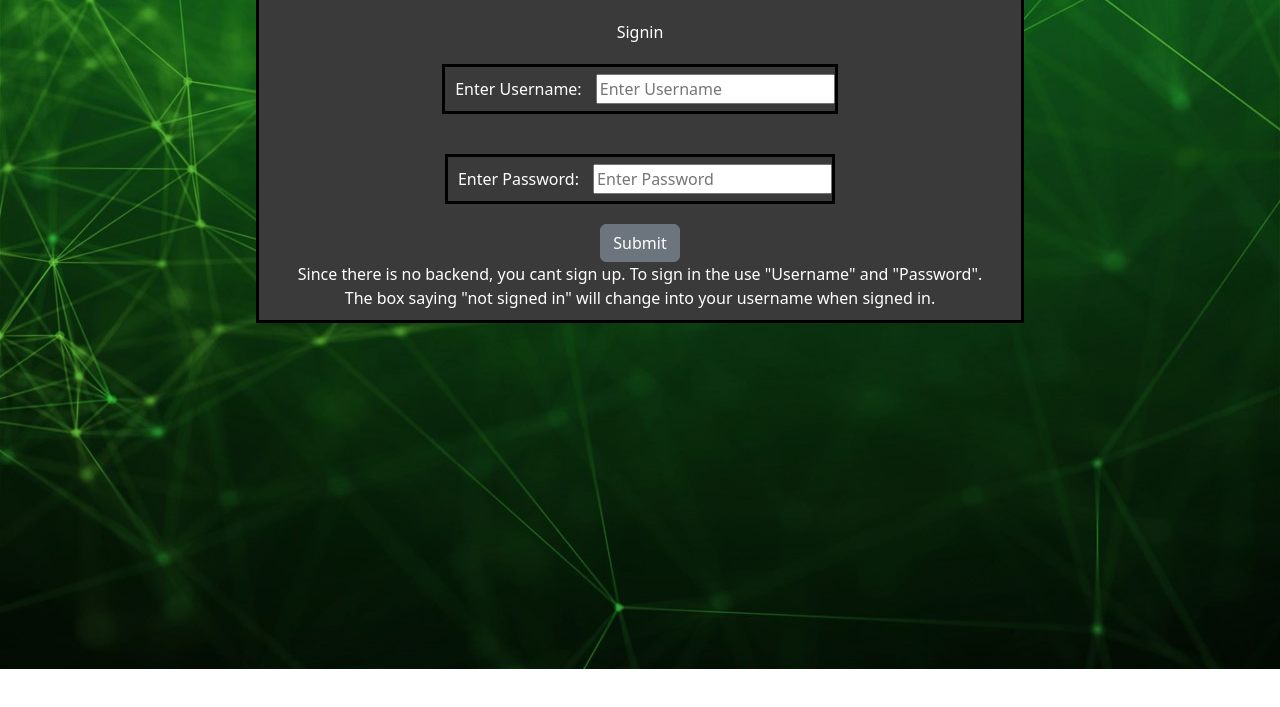
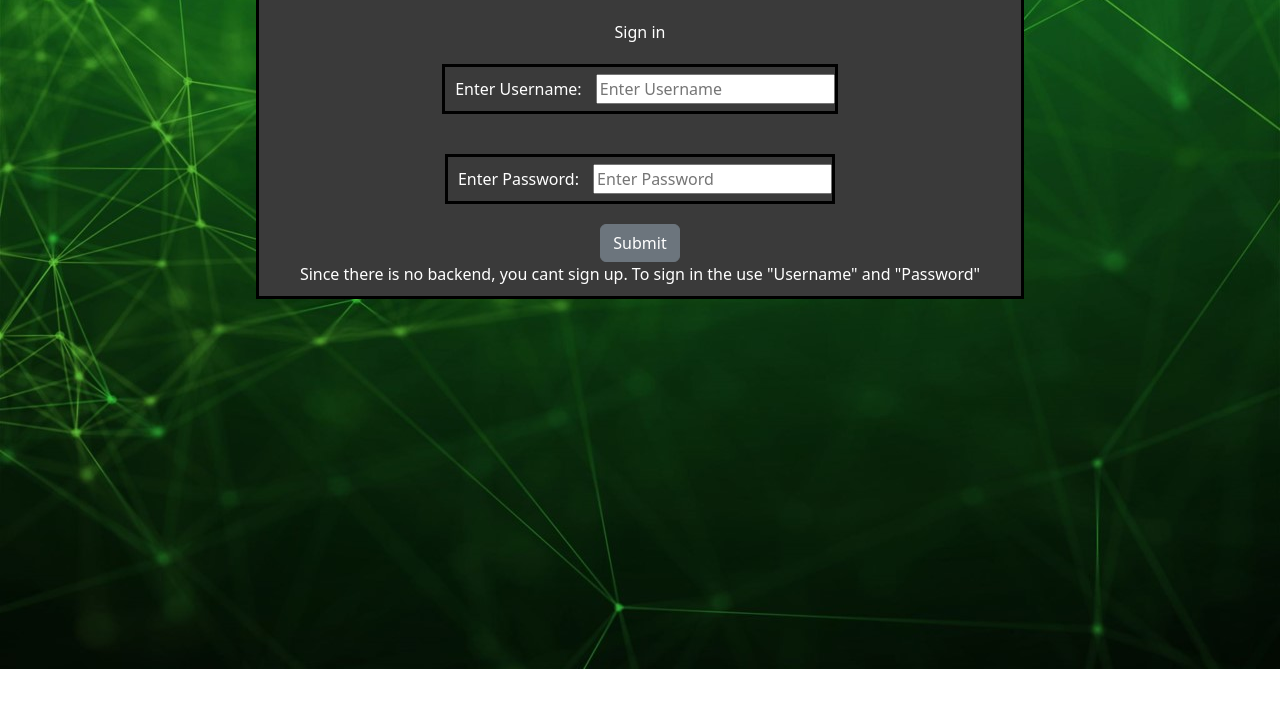
Before and after one commit to johnmoughtinleay/UA92-block-3, a plain HTML site: page login-signup.html in a window 1280 px wide. Shown: the part 83-790 px from the top of the page. Drawn offline with nearby package versions, Linux system fonts and the light colour scheme.

Commit message:
Update login-signup.html

```diff
--- a/login-signup.html
+++ b/login-signup.html
@@ -31,7 +31,7 @@
         </div>
 
         <div class="main-text">
-            <div>Signin</div>
+            <div>Sign in</div>
             <div class="labelholder">
                 <label for="Username" class="usernamepasswordlabel">Enter Username:</label>
                 <input type="text" id="Username" placeholder="Enter Username">
@@ -43,10 +43,7 @@
             </div>
             <br>
             <button type="button" class="btn btn-secondary" onclick="getUsername()">Submit</button>
-            <div> Since there is no backend, you cant sign up. To sign in the use "Username" and "Password".
-                <br>
-                The box saying "not signed in" will change into your username when signed in.
-            </div>
+            <div> Since there is no backend, you cant sign up. To sign in the use "Username" and "Password"</div>
         </div>
 
         <script src="mainjava.js"></script>
```
